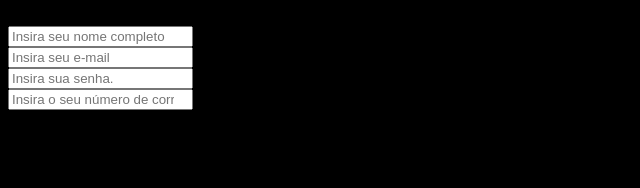
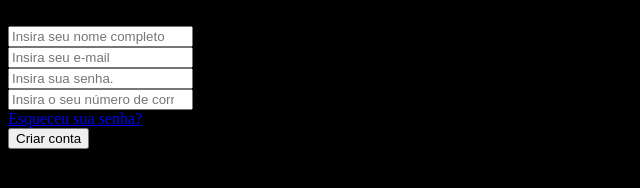
Before and after one commit to ViquePeixoto/projetoCorrida255, a plain HTML site: page estruturaSite/paginas/cadastro.html in a window 1280 px wide. Shown: the whole page, without its empty margins (0-640 px from the left). Drawn offline with Linux system fonts and the light colour scheme; files that its build step writes are made by us from their sources; files whose address does not match are found by name.

Commit message:
Criação de mais classes.

```diff
--- a/assets/style.css
+++ b/assets/style.css
@@ -17,3 +17,7 @@
 .corpo {
     background: black;
 }
+
+.botao {
+
+}
--- a/estruturaSite/paginas/cadastro.html
+++ b/estruturaSite/paginas/cadastro.html
@@ -35,6 +35,8 @@
             <input oninput="validarNumero()" type="number" id="inputNumeroCorredor" placeholder="Insira o seu número de corredor.">
         </div>
 
+        <a class="inputDados" href="forgotPassword.html">Esqueceu sua senha?</a> <br>
+        <button class="botao" onclick="cadastrar()">Criar conta</button>
     </div>
 
     <div class="playerMusica">
```
Also changed, not shown: estruturaSite/paginas/forgotPassword.html (added).
